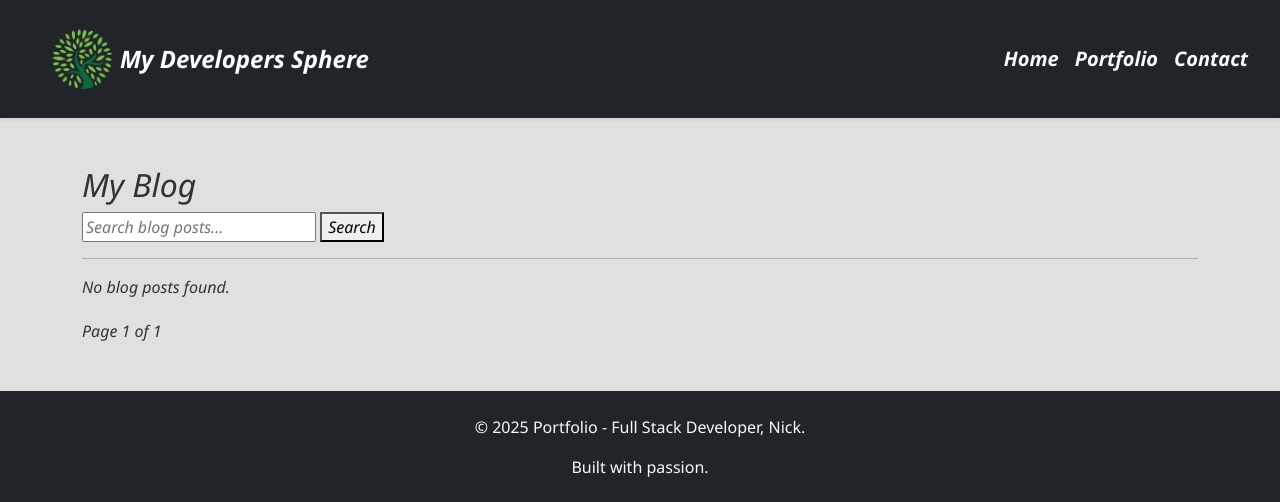
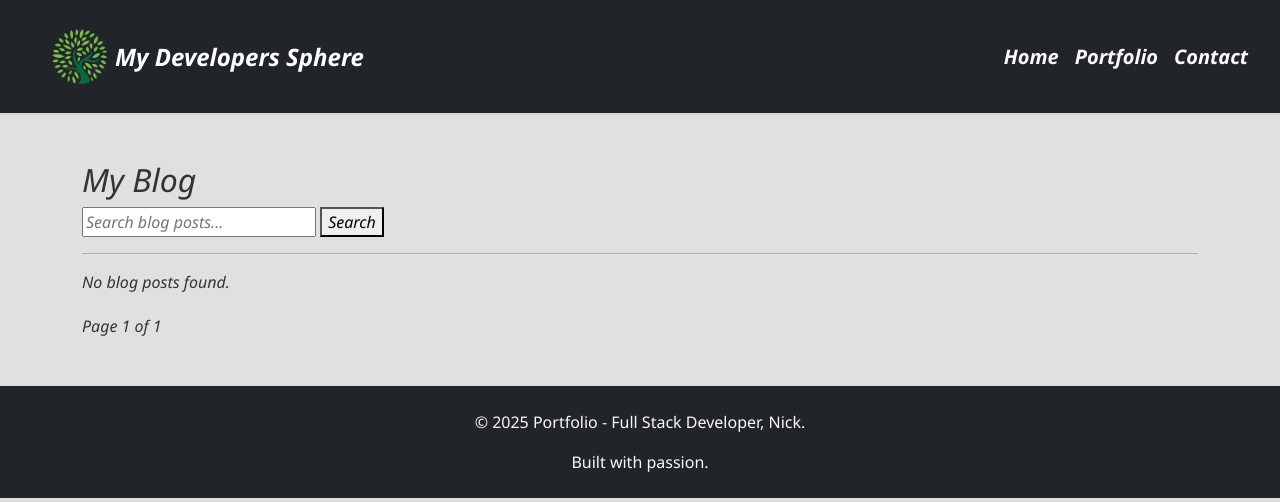
Before and after one commit to GHNick8/DeveloperPortfolio, a Django app: page /blog/ in a window 1280 px wide. Shown: the top 502 px of the page. Run offline with Django 5.2, Linux system fonts and the light colour scheme; data that the repository does not hold is empty.

Commit message:
Updating project

```diff
--- a/devportfolio/templates/base.html
+++ b/devportfolio/templates/base.html
@@ -10,6 +10,8 @@
               integrity="sha384-QWTKZyjpPEjISv5WaRU9OFeRpok6YctnYmDr5pNlyT2bRjXh0JMhjY6hW+ALEwIH"
               crossorigin="anonymous">
         {% load static %}
+        <!-- Favicon -->
+        <link rel="icon" type="image/x-icon" href="{% static 'images/favicon.ico' %}">
         <!-- Custom CSS -->
         <link rel="stylesheet" href="{% static 'css/stijl.css' %}">
     </head>
@@ -20,7 +22,7 @@
                 <div class="container d-flex justify-content-between align-items-center">
                     <!-- Logo & Title -->
                     <a class="navbar-brand d-flex align-items-center ps-3" href="/">
-                        <img src="{% static 'images/logo.png' %}" alt="Logo" class="me-2" style="width: 60px; height: 60px;">
+                        <img src="{% static 'images/logo.png' %}" alt="Logo" class="me-2" style="width: 55px; height: 55px;">
                         <span class="fst-italic fs-4 fw-bold">My Developers Sphere</span>
                     </a>
                     <!-- Toggler for Mobile View -->
```
Also changed, not shown: devportfolio/static/images/favicon.ico (added).
